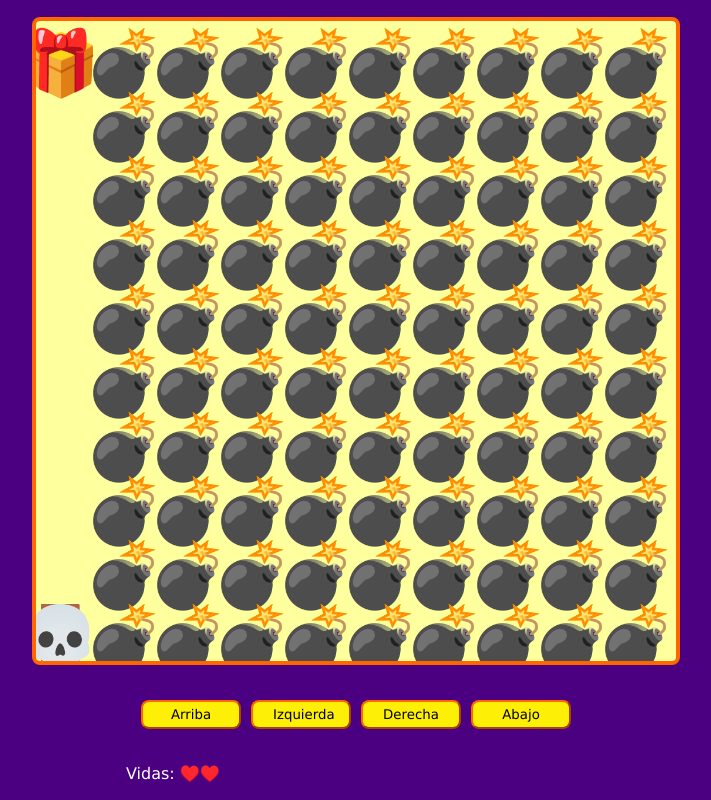
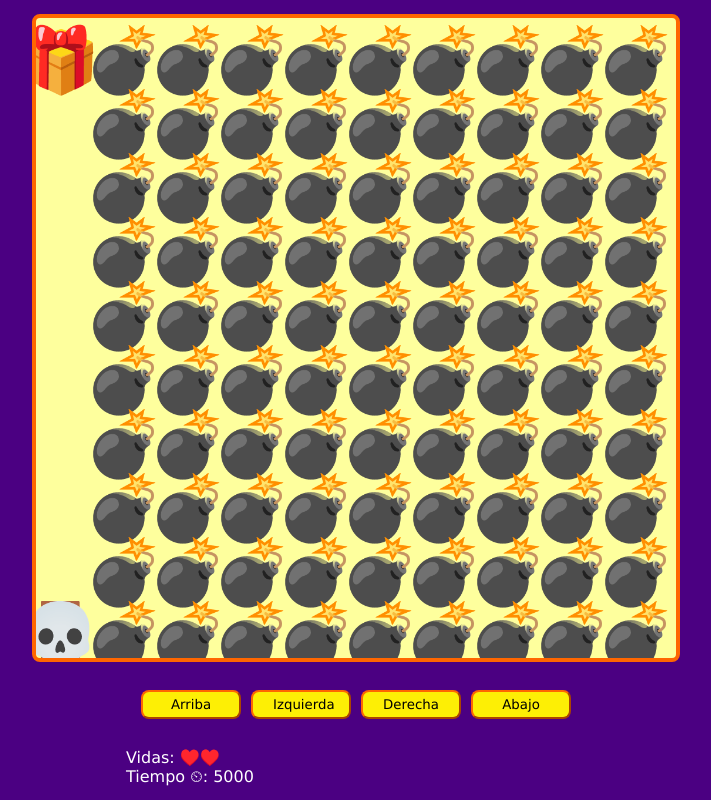
Before and after one commit to Hisahito/JS-Game, a plain HTML site: page index.html in a window 1280 px wide. Shown: the whole page, without its empty margins (284-995 px from the left). Drawn offline with Linux system fonts and the light colour scheme.

Commit message:
adding time record using setInterval and Date.now

```diff
--- a/game.js
+++ b/game.js
@@ -7,11 +7,16 @@ const btnRight = document.querySelector('#right');
 const btnDown = document.querySelector('#down');
 
 const spanLives = document.querySelector('#lives');
+const spanTime = document.querySelector('#time');
 
 let canvasSize;
 let elementsSize;
 let level = 0;
 let lives = 2;
+
+let timeStart;
+let timePlayer;
+let timeInterval;
 
 const playerPosition = {
     x: undefined,
@@ -53,6 +58,11 @@ function startGame() {
     if(!map){
         gameWin();
         return;
+    }
+
+    if(!timeStart){
+        timeStart = Date.now();
+        timeInterval = setInterval(showTime,100);
     }
 
     const mapRows = map.trim().split('\n');
@@ -116,6 +126,8 @@ function levelFail(){
     lives--;
     if(lives <= 0){
         level = 0;
+        lives = 2;
+        timeStart = undefined;
     }
         playerPosition.x = undefined;
         playerPosition.y = undefined;
@@ -126,13 +138,17 @@ function levelFail(){
 }
 
 function gameWin(){
-    console.log('terminaste el juego');
+    clearInterval(timeInterval);
 }
 
 function showLives(){
     const heartsArray = Array(lives).fill(emojis['HEART']);
     spanLives.innerHTML = '';
     heartsArray.forEach(heart => spanLives.append(heart));
+}
+
+function showTime(){
+    spanTime.innerHTML = Date.now() - timeStart;
 }
 
 window.addEventListener('keydown', moveByKeys);
--- a/index.html
+++ b/index.html
@@ -20,6 +20,8 @@
 
         <div class="messages">
             <p>Vidas: <span id="lives"></span></p>
+            <p>Tiempo ⏲: <span id="time"></span></p>
+
         </div>
     </div>
 
```
